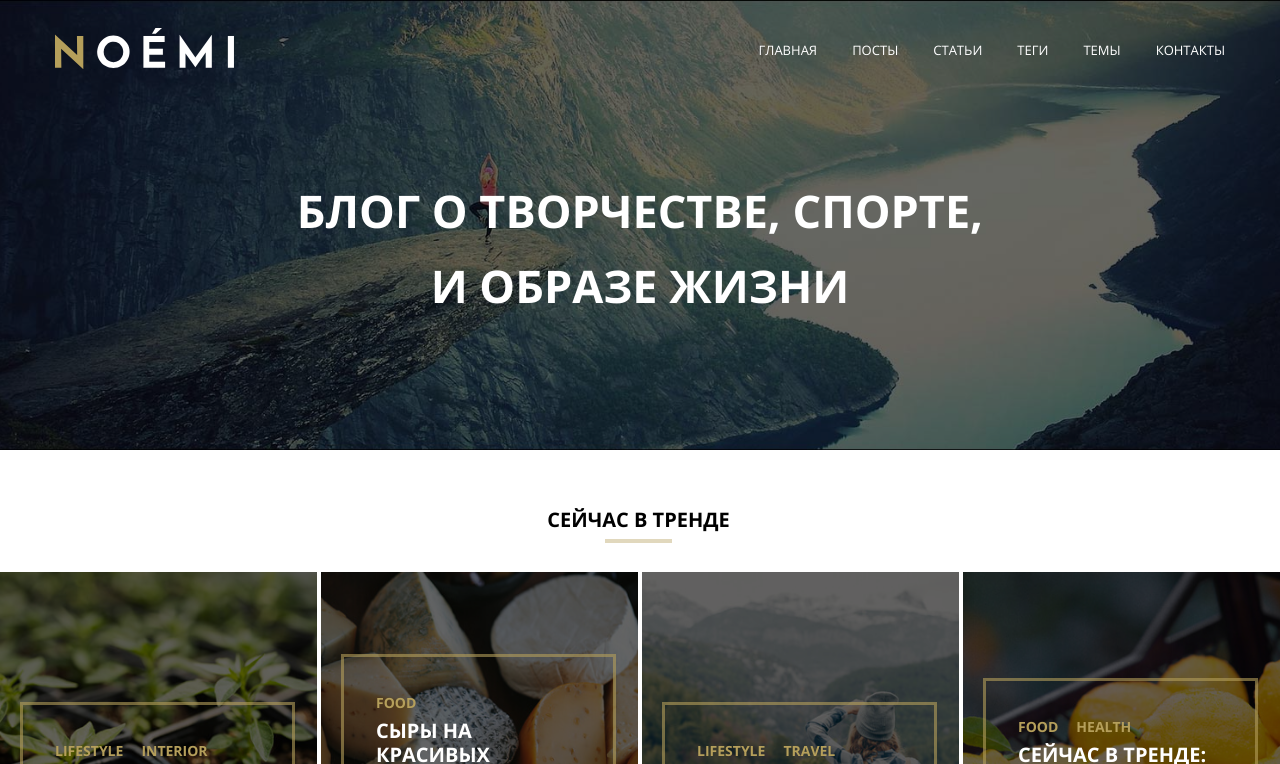
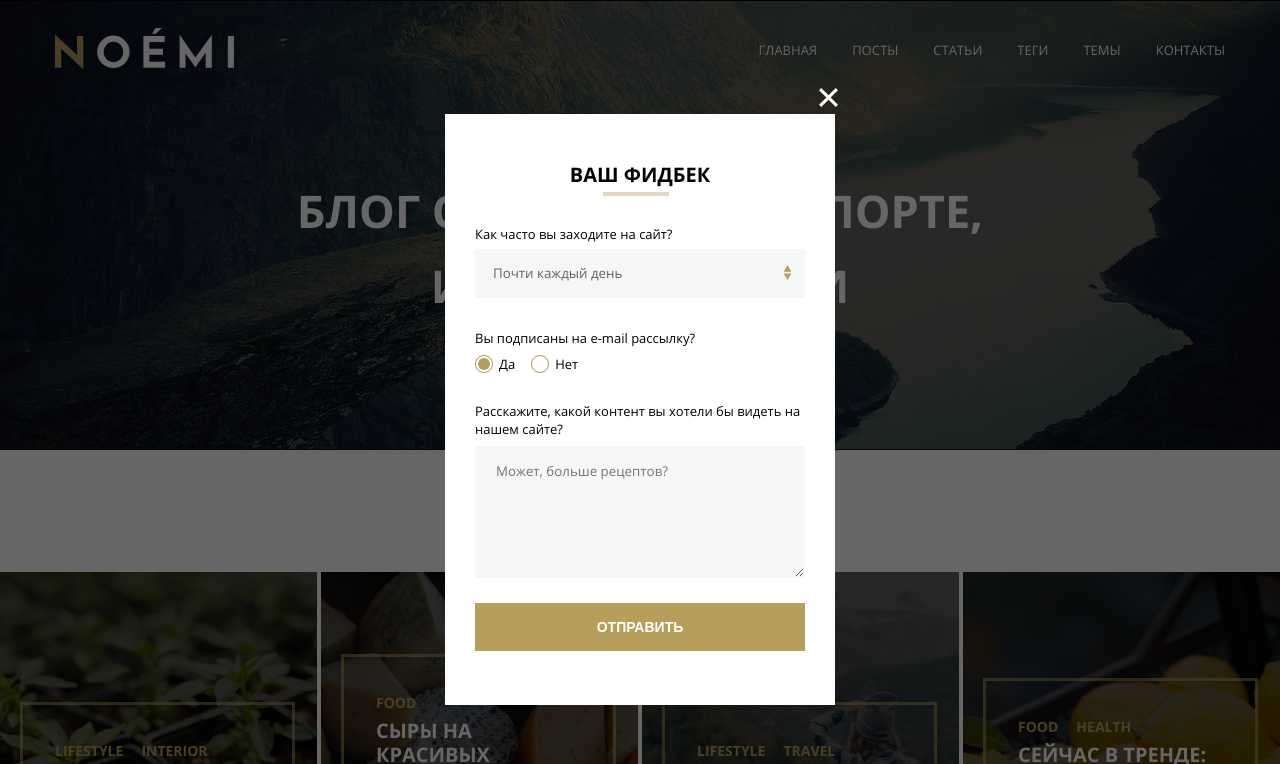
Before and after one commit to Vlad8820/NOEMI_MQ, a plain HTML site: page index.html in a window 1280 px wide. Shown: the top 764 px of the page. Drawn offline with Linux system fonts and the light colour scheme; files whose address does not match are found by name.

Commit message:
Add files via upload

```diff
--- a/css/style.css
+++ b/css/style.css
@@ -755,8 +755,7 @@ body {
 .popup {
     padding: 55px 15px 37px 15px;
     position: fixed;
-    display: none;
-    /*!!!!!!!!!!!display:flex!!!!!!!!!!! */
+    display: flex;
     justify-content: center;
     align-items: center;
 
@@ -771,8 +770,11 @@ body {
     z-index: 10;
 }
 
+._hidden {
+    display: none;
+}
+
 .popup-form {
-    /* margin-top: -76px; */
     max-width: 331px;
     padding: 30px 25px;
     padding-top: 26px;
@@ -1037,6 +1039,7 @@ body {
     .trend-item {
         padding: 15px 19px;
         max-width: calc(50% - 2px);
+        flex-basis: 50%;
         min-height: 247px;
     }
 
```
